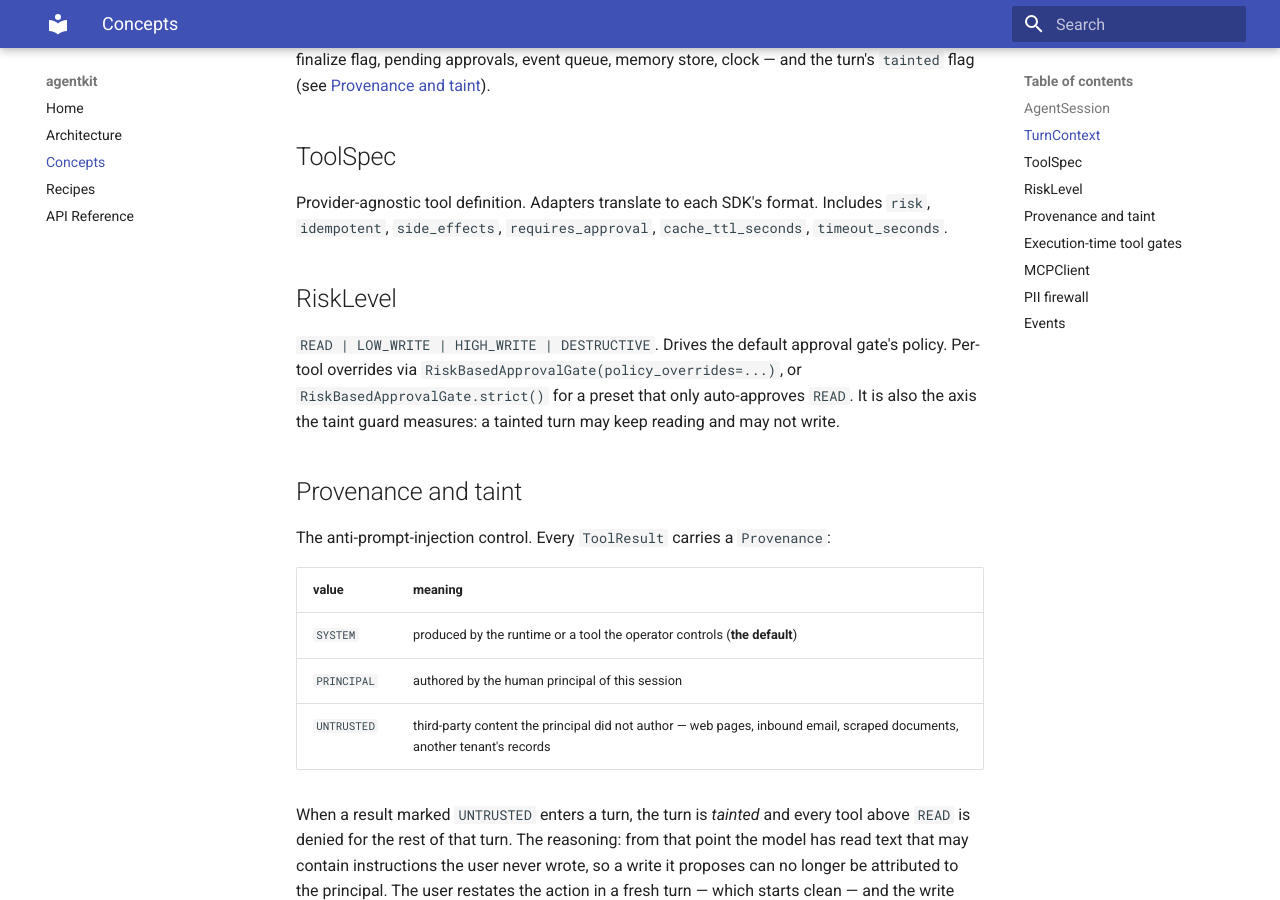
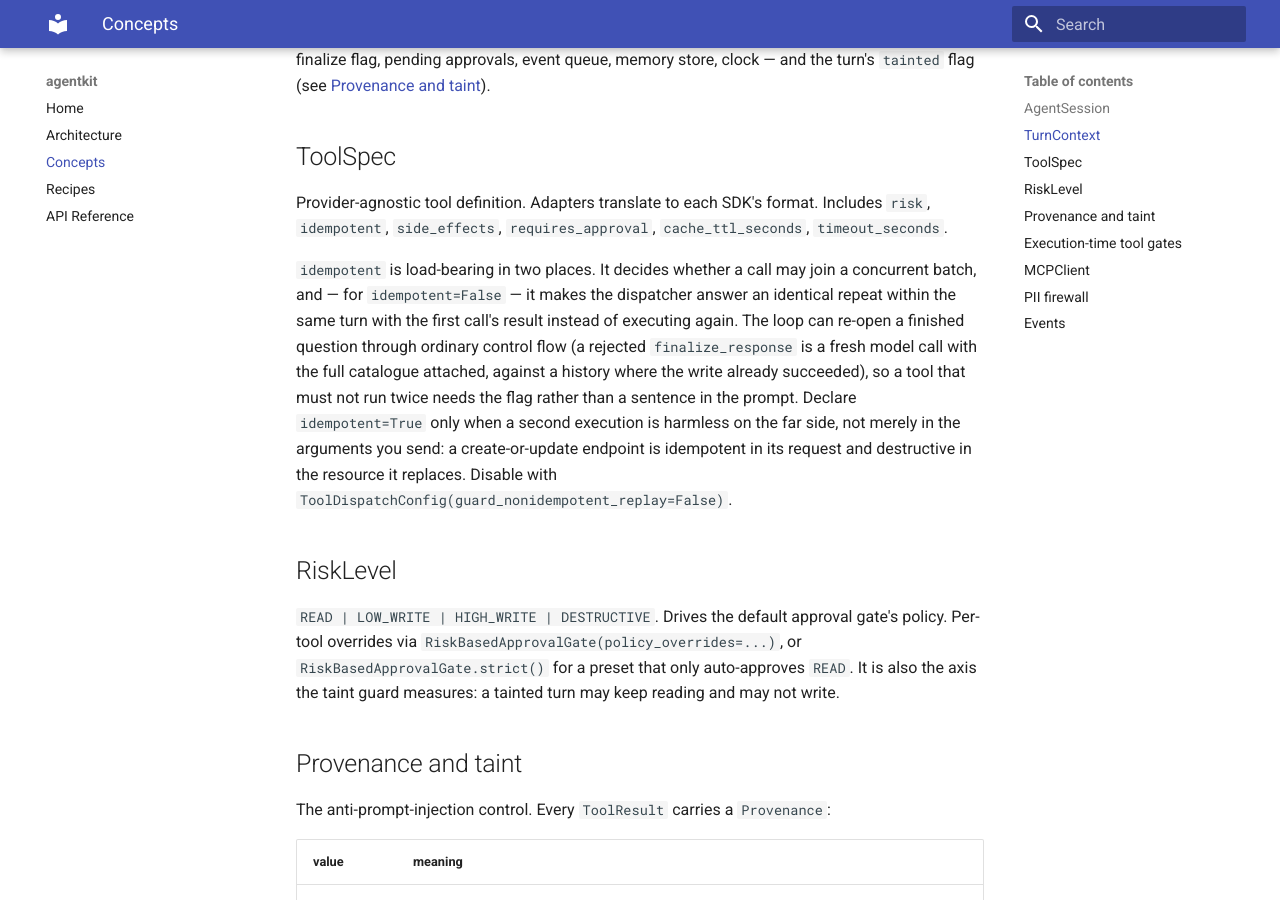
Before and after one commit to morteng/agentkit, an MkDocs documentation site: the page built from docs/concepts.md, in a window 1280 px wide and 900 px high, scrolled down 351 px. Built offline with MkDocs 1.6.1 and Material for MkDocs 9.7.7, drawn with Linux system fonts in a browser that asks for light colours.

Commit message:
Document the idempotence gap for consumers, not just in the fix commit
The previous commit closes the hole; this one makes it findable by
someone who is currently living with it. The failure is invisible from
outside — two executions, both status="ok", one mention in the
transcript, and an end state on the remote side that looks exactly like
one correct call — so nobody arrives at this changelog by searching for
a symptom. They arrive by upgrading.

The entry therefore leads with what a reader can recognise in their own
system, states why an instruction in the prompt cannot have fixed it,
and ends with the part that is actionable for them rather than for us:
idempotent values that were decorative are now load-bearing, and the two
shapes most likely to be mislabelled are a tool that is idempotent in
the request it sends and destructive in the resource the far side
replaces, and one declared idempotent because calling it twice is
harmless locally.

concepts.md gets the same rule in two sentences at the place where
someone chooses the flag while writing a spec, which is the moment the
decision is actually made.

Co-Authored-By: Claude Opus 5 <noreply@anthropic.com>
Claude-Session: https://claude.ai/code/session_018QR5YYBr6ijwAYf9GoNFcq

```diff
--- a/docs/concepts.md
+++ b/docs/concepts.md
@@ -17,6 +17,19 @@ taint](#provenance-and-taint)).
 Provider-agnostic tool definition. Adapters translate to each SDK's format.
 Includes `risk`, `idempotent`, `side_effects`, `requires_approval`,
 `cache_ttl_seconds`, `timeout_seconds`.
+
+`idempotent` is load-bearing in two places. It decides whether a call may join
+a concurrent batch, and — for `idempotent=False` — it makes the dispatcher
+answer an identical repeat within the same turn with the first call's result
+instead of executing again. The loop can re-open a finished question through
+ordinary control flow (a rejected `finalize_response` is a fresh model call
+with the full catalogue attached, against a history where the write already
+succeeded), so a tool that must not run twice needs the flag rather than a
+sentence in the prompt. Declare `idempotent=True` only when a second execution
+is harmless on the far side, not merely in the arguments you send: a
+create-or-update endpoint is idempotent in its request and destructive in the
+resource it replaces. Disable with
+`ToolDispatchConfig(guard_nonidempotent_replay=False)`.
 
 ## RiskLevel
 
```
Also changed, not shown: CHANGELOG.md (+72 -0 lines).
